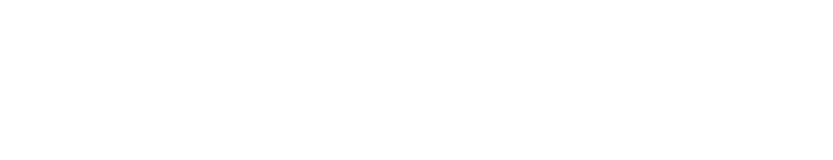
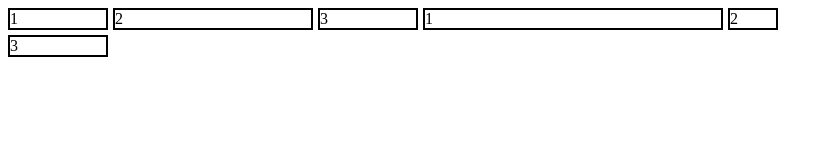
Before and after one commit to TaniaChe/flex_practice, a plain HTML site: page index.html in a window 1280 px wide. Shown: the whole page, without its empty margins (0-833 px from the left). Drawn offline with Linux system fonts and the light colour scheme.

Commit message:
this is over

```diff
--- a/index.html
+++ b/index.html
@@ -4,10 +4,17 @@
 	<meta charset="UTF-8">
 	<meta http-equiv="X-UA-Compatible" content="IE=edge">
 	<meta name="viewport" content="width=device-width, initial-scale=1.0">
-	<link rel="stylesheet" href="style.css">
+	<link rel="stylesheet" href="./styles/style.css">
 	<title>Flex Practice</title>
 </head>
 <body>
-
+	<div class="container">
+		<div class="intern">1</div>
+		<div class="intern">2</div>
+		<div class="intern">3</div>
+		<div class="intern">1</div>
+		<div class="intern">2</div>
+		<div class="intern">3</div>
+	</div>
 </body>
 </html>
--- /dev/null
+++ b/styles/style.css
@@ -0,0 +1,32 @@
+.container {
+	/* display: flex;
+	flex-wrap: wrap;
+	flex-direction:row;
+	justify-content: space-around;
+	height: 500px;
+	background-color: rgb(241, 154, 167);
+	align-items: stretch; */
+	display: grid;
+	grid-template-columns: 100px 200px 100px 300px 50px;
+	gap: 5px;
+}
+.intern {
+	border: solid black 2px;
+	/* width: 200px;
+	height: 100px; */
+}
+@keyframes mymove {
+	from {
+		background-color: rgb(42, 39, 39);
+	}
+
+	to {
+		background-color: blue;
+	}
+}
+@keyframes mymove {
+    from {background-color: rgb(42, 39, 39);}
+    to {background-color: blue;}
+}
+animation: mymove 10s infinite;
+set for element what you wanna animate
```
Also changed, not shown: style.css (deleted).
